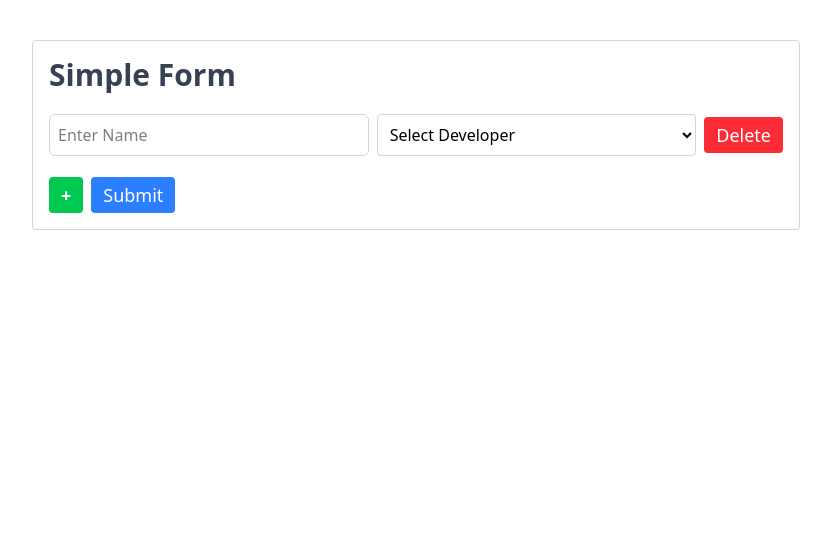
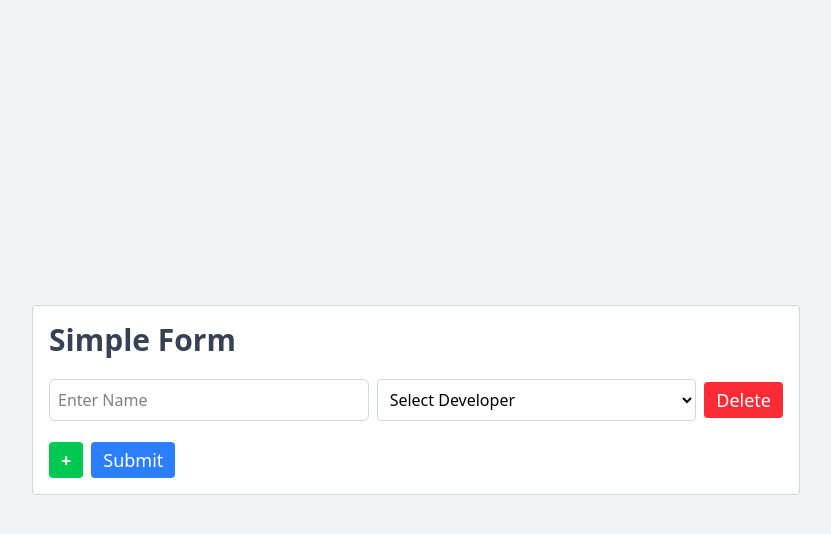
Before and after one commit to sharmin-khan/react-form, a React (Vite) app: page / in a window 1280 px wide. Shown: the top 534 px of the page, without its empty margins (224-1055 px from the left). Built offline with nearby package versions, Linux system fonts and the light colour scheme.

Commit message:
Center the form on screen using flex layout.

```diff
--- a/src/components/Form.jsx
+++ b/src/components/Form.jsx
@@ -54,7 +54,8 @@ const Form = () => {
 
   return (
 
-    <div className="max-w-3xl mx-auto mt-10 p-4 border border-gray-300 rounded bg-white">
+   <div className="min-h-screen flex items-center justify-center bg-gray-100">
+     <div className="max-w-3xl w-full p-4 border border-gray-300 rounded bg-white">
       <h1 className="text-3xl font-semibold text-gray-700 mb-4">Simple Form</h1>
 
       <form onSubmit={handleSubmit}>
@@ -125,6 +126,7 @@ const Form = () => {
         </div>
       )}
     </div>
+   </div>
 
   );
 };
```
